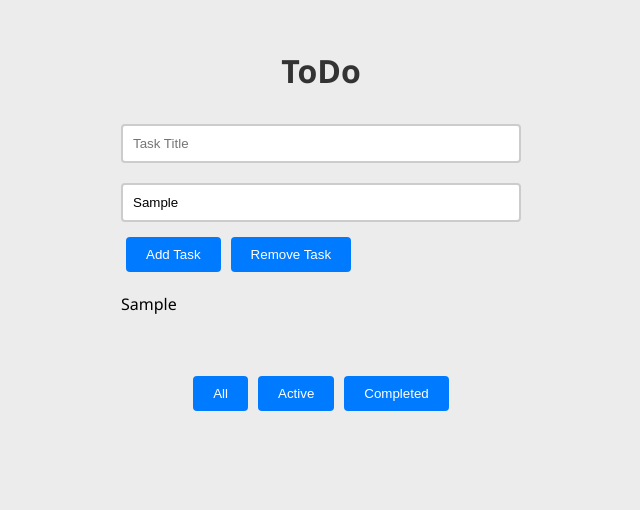
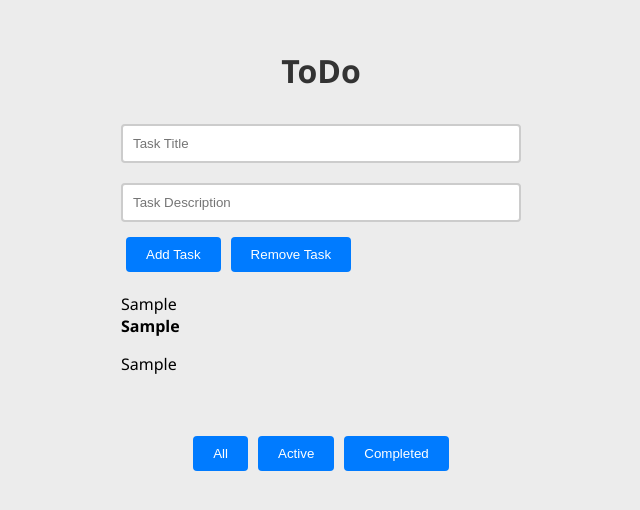
Before and after one commit to AureateProgrammer/Daily-Task-To-Do-, a React (Vite) app: page / in a window 1280 px wide. Both pictures are taken after typing "Sample", "Sample" into the empty fields and a click on the button "Add Task". Shown: the top 510 px of the page, without its empty margins (319-959 px from the left). Built offline with nearby package versions, Linux system fonts and the light colour scheme.

Commit message:
Task Description

```diff
--- a/src/components/ToDo.tsx
+++ b/src/components/ToDo.tsx
@@ -4,7 +4,8 @@ import { useState } from "react"
 
 export default function ToDo() {
   const [title, setTitle] = useState("")
-  const [tasks, setTasks] = useState<{ title: string; completed: boolean }[]>([])
+  const [description, setDescription] = useState("")
+  const [tasks, setTasks] = useState<{ title: string; completed: boolean; description?: string }[]>([])
 
   const toggleTodo = (index: number) => {
     setTasks((prev) =>
@@ -20,10 +21,13 @@ export default function ToDo() {
     const newTask = {
       title: title.trim(),
       completed: false,
+      description: description.trim()
     }
 
     setTasks((prev) => [...prev, newTask])
     setTitle("")
+    setDescription("")
+
   }
 
   const removeTask = () => {
@@ -39,8 +43,12 @@ export default function ToDo() {
         value={title}
         onChange={(e) => setTitle(e.target.value)}
       />
-      <input type="text" placeholder="Task Description" />
-
+      <input
+        type="text"
+        placeholder="Task Description"
+        value={description}
+        onChange={(e) => setDescription(e.target.value)}
+      />
 
       <button onClick={addTask}>Add Task</button>
       <button onClick={removeTask}>Remove Task</button>
@@ -56,6 +64,12 @@ export default function ToDo() {
           </li>
         ))}
 
+        {tasks.map((task, index) => (
+          <li key={index} style={{ marginBottom: "10px" }}>
+            <strong>{task.title}</strong>
+            {task.description && <p>{task.description}</p>}
+          </li>
+        ))}
 
       </ul>
 
```
